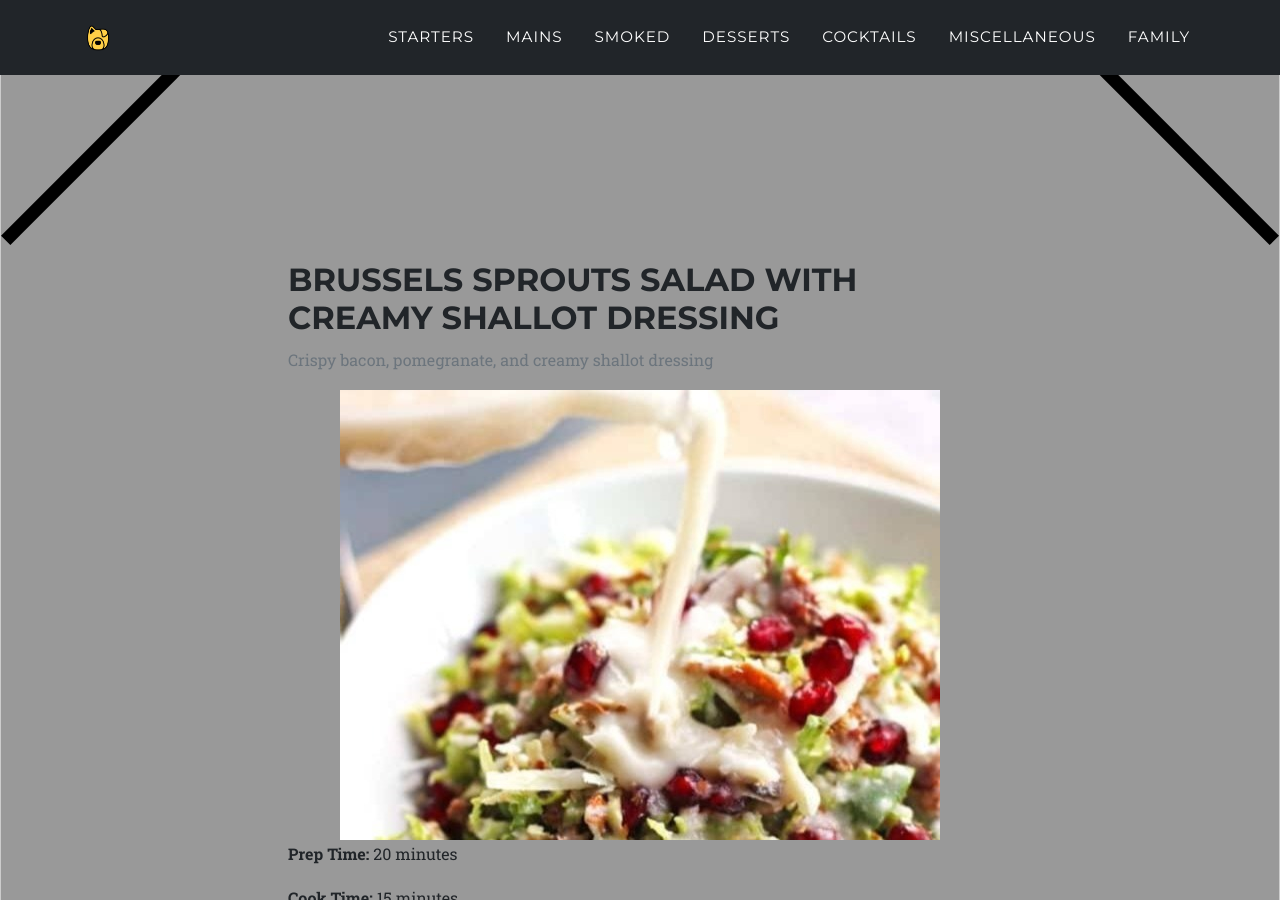
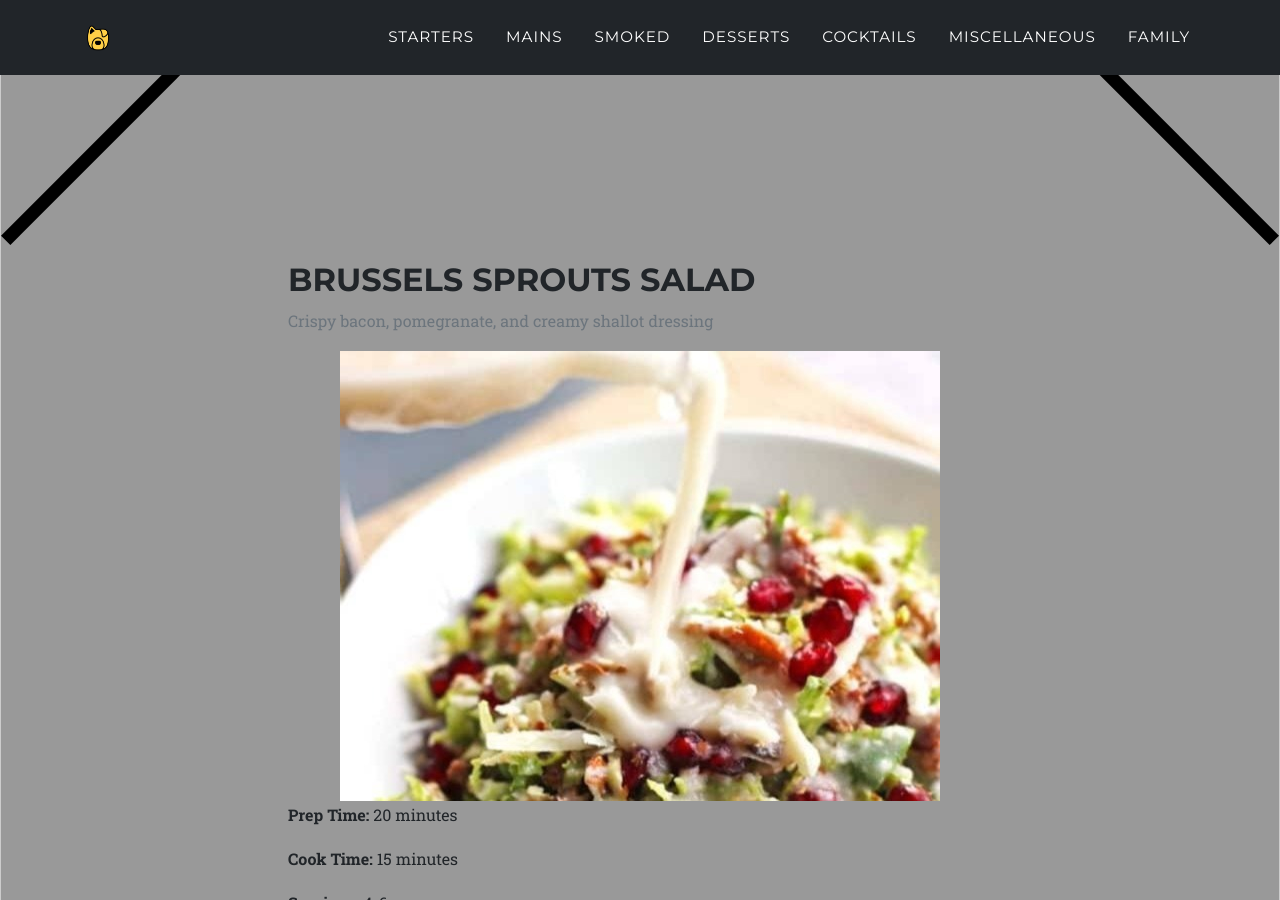
Before and after one commit to rickmanley-nc/NFG, a Jekyll site: the page built from _recipes/brussels-sprouts-salad.md, in a window 1280 px wide and 900 px high, scrolled down 1034 px. Built offline with Jekyll 4.4.1, drawn with Linux system fonts in a browser that asks for light colours.

Commit message:
Update brussels-sprouts-salad.md

```diff
--- a/_recipes/brussels-sprouts-salad.md
+++ b/_recipes/brussels-sprouts-salad.md
@@ -1,6 +1,6 @@
 ---
 layout: recipe
-title: Brussels Sprouts Salad with Creamy Shallot Dressing
+title: Brussels Sprouts Salad
 subtitle: Crispy bacon, pomegranate, and creamy shallot dressing
 category: starters
 prep_time: 20 minutes
```
